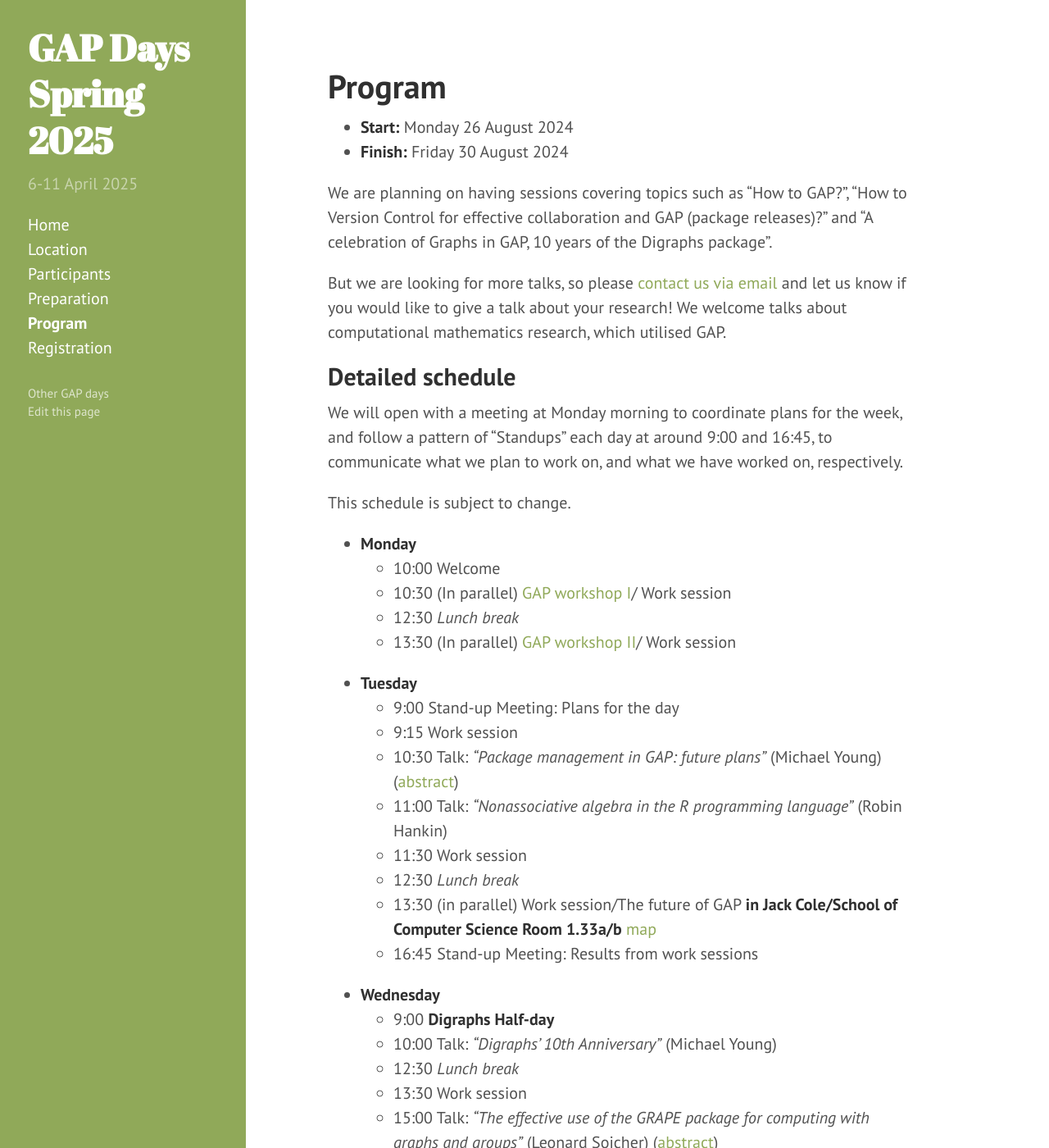
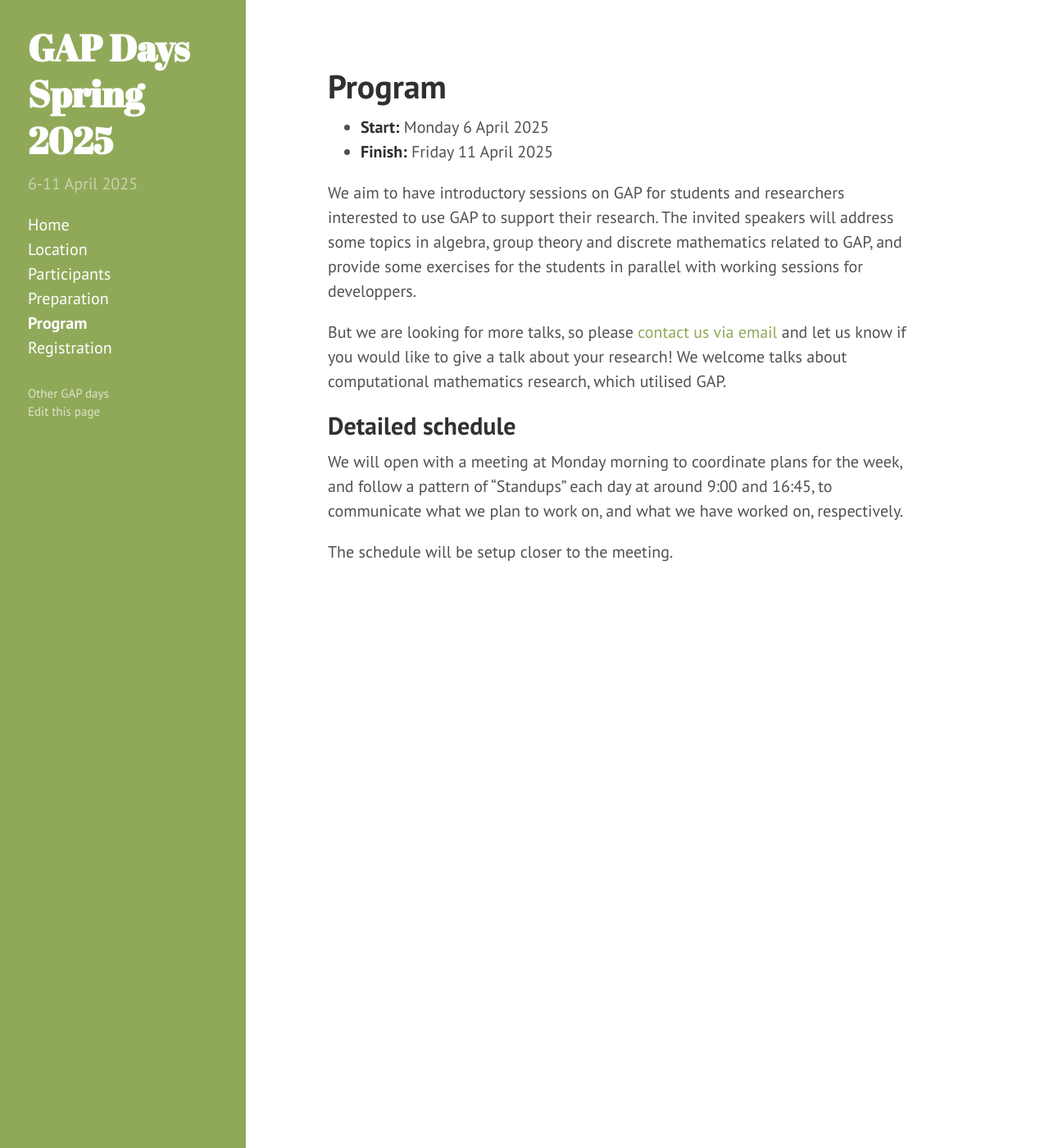
Before and after one commit to gapdays/gapdays2025-spring, a Jekyll site: the page built from program.md, in a window 1280 px wide and 1400 px high. Shown: the whole window at 82% size. Built offline with Jekyll 4.4.1, drawn with Linux system fonts in a browser that asks for light colours; some of the changed text lies outside the part shown.

Commit message:
initial version of program.md

```diff
--- a/_config.yml
+++ b/_config.yml
@@ -11,7 +11,7 @@ tagline:          'A workshop for GAP developers and users'
 description:      '6-11 April 2025'
 location:         'Vrije Universiteit Brussel'
 url:              https://www.gapdays.de
-baseurl:          /gapdays2024-summer
+baseurl:          /gapdays2025-spring
 email:            gapdays2024-summer@gapdays.de
 
 exclude:
--- a/program.md
+++ b/program.md
@@ -4,10 +4,10 @@ title: Program
 ---
 
 
-* __Start:__ Monday 26 August 2024 <!-- , 9:00 UTC -->
-* __Finish:__ Friday 30 August 2024
+* __Start:__ Monday 6 April 2025 <!-- , 9:00 UTC -->
+* __Finish:__ Friday 11 April 2025
 
-We are planning on having sessions covering topics such as "How to GAP?", "How to Version Control for effective collaboration and GAP (package releases)?" and "A celebration of Graphs in GAP, 10 years of the Digraphs package".
+We aim to have introductory sessions on GAP for students and researchers interested to use GAP to support their research. The invited speakers will address some topics in algebra, group theory and discrete mathematics related to GAP, and provide some exercises for the students in parallel with working sessions for developpers.
 
 But we are looking for more talks, so please <a href="mailto:{{site.email}}">contact us via email</a> and let us know if you would like to give a talk about your research! We welcome talks about computational mathematics research, which utilised GAP.
 ## Detailed schedule
@@ -16,7 +16,9 @@ We will open with a meeting at Monday morning to coordinate plans for the week,
 and follow a pattern of "Standups" each day at around 9:00 and 16:45, to
 communicate what we plan to work on, and what we have worked on, respectively.
 
-This schedule is subject to change.
+The schedule will be setup closer to the meeting.
+
+<!--
 
 - **Monday**
   - 10:00 Welcome
@@ -64,6 +66,7 @@ This schedule is subject to change.
   - 13:30 Work session
   - 15:00 Closing
 
+-->
 
 
 <!--
```
